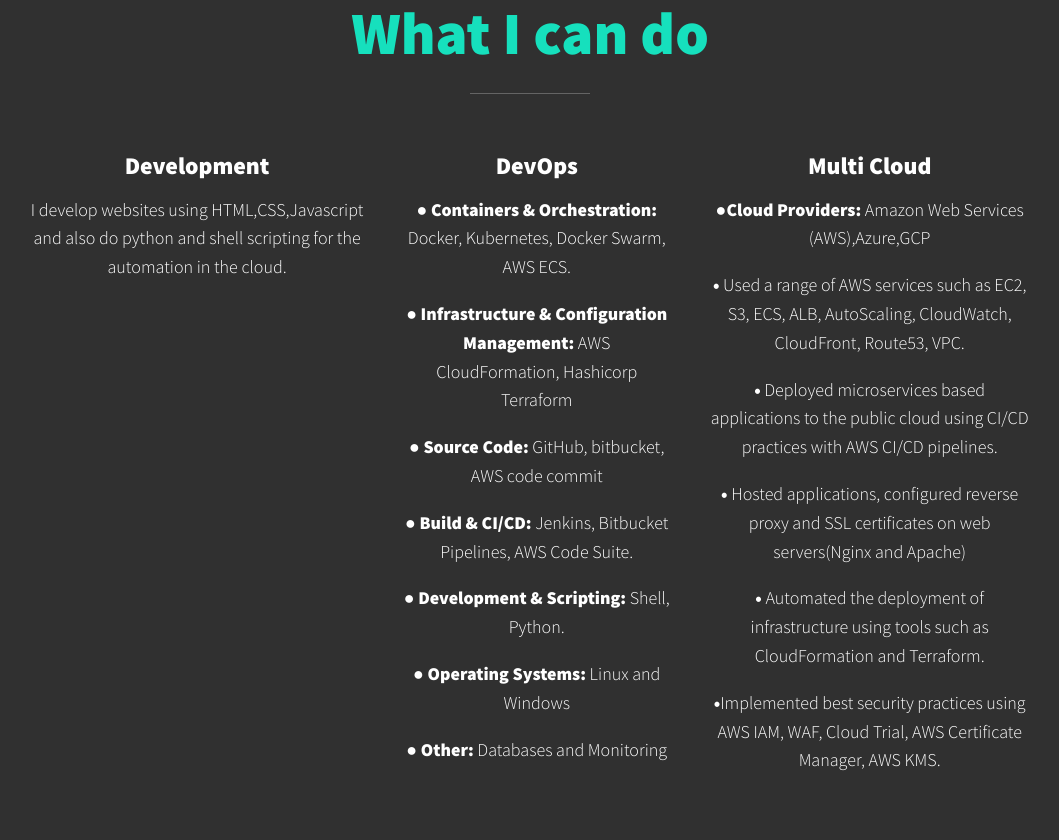
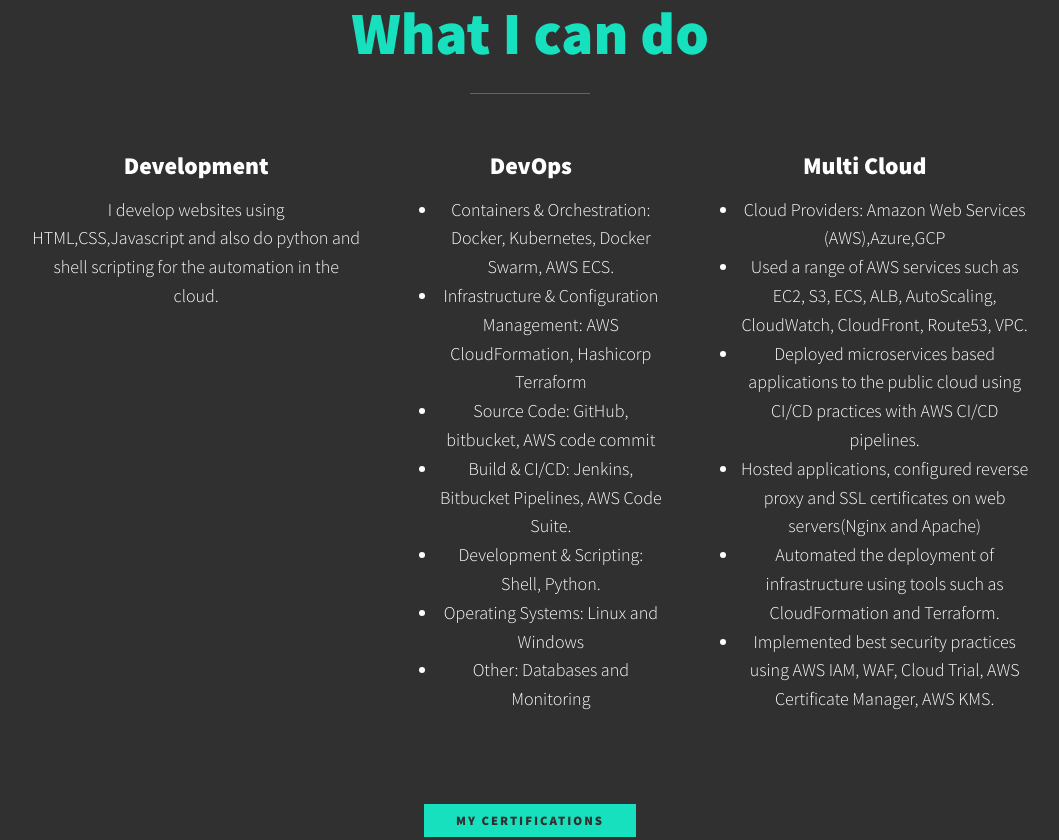
Before and after one commit to musaibsharieff/Portfolio, a plain HTML site: page index.html in a window 1280 px wide. Shown: the part 755-1595 px from the top of the page, without its empty margins (110-1169 px from the left). Drawn offline with nearby package versions, Linux system fonts and the light colour scheme.

Commit message:
changed files

```diff
--- a/index.html
+++ b/index.html
@@ -53,30 +53,35 @@
 
                 <div class="service">
                     <h3>DevOps</h3>
-
-                    <p><strong> ● Containers & Orchestration:</strong> Docker, Kubernetes, Docker Swarm, AWS ECS.</p>
-                    <p><strong> ● Infrastructure & Configuration Management:</strong> AWS CloudFormation,
-                        Hashicorp Terraform</p>
-                    <p><strong>● Source Code:</strong> GitHub, bitbucket, AWS code commit</p>
-                    <p><strong>● Build & CI/CD:</strong> Jenkins, Bitbucket Pipelines, AWS Code Suite.</p>
-                    <p><strong>● Development & Scripting:</strong> Shell, Python.</p>
-                    <p><strong>● Operating Systems:</strong> Linux and Windows</p>
-                    <p><strong>● Other:</strong> Databases and Monitoring</p>
+                   <ul>
+                     <li>Containers & Orchestration:</strong> Docker, Kubernetes, Docker Swarm, AWS ECS.</li>
+                     <li>Infrastructure & Configuration Management:</strong> AWS CloudFormation,
+                        Hashicorp Terraform</li>
+                        <li>Source Code:</strong> GitHub, bitbucket, AWS code commit</li>
+                        <li>Build & CI/CD:</strong> Jenkins, Bitbucket Pipelines, AWS Code Suite.</li>
+                        <li>Development & Scripting:</strong> Shell, Python.</li>
+                        <li> Operating Systems:</strong> Linux and Windows</li>
+                        <li>Other:</strong> Databases and Monitoring</li>
+                </ul>
                 </div> <!-- / service -->
 
                 <div class="service">
                     <h3>Multi Cloud</h3>
-                    <p><strong>●Cloud Providers:</strong> Amazon Web Services (AWS),Azure,GCP </p>
-                    <p><strong>• </strong>Used a range of AWS services such as EC2, S3, ECS, ALB,
-                        AutoScaling, CloudWatch, CloudFront, Route53, VPC.</p>
-                    <p><strong>•</strong> Deployed microservices based applications to the public cloud using
-CI/CD practices with AWS CI/CD pipelines. </p>
-                    <p><strong>•</strong> Hosted applications, configured reverse proxy and SSL certificates
-on web servers(Nginx and Apache)</p>
-                    <p><strong>•</strong> Automated the deployment of infrastructure using tools such as
-CloudFormation and Terraform.</p>
-                     <p><strong>•</strong>Implemented best security practices using AWS IAM, WAF, Cloud
-Trial, AWS Certificate Manager, AWS KMS.</p>
+                    <ul>
+
+                   <li> Cloud Providers: Amazon Web Services (AWS),Azure,GCP </li>
+                   <li>  Used a range of AWS services such as EC2, S3, ECS, ALB,
+                        AutoScaling, CloudWatch, CloudFront, Route53, VPC.</li>
+                        <li>   Deployed microservices based applications to the public cloud using
+CI/CD practices with AWS CI/CD pipelines.</li>
+<li> Hosted applications, configured reverse proxy and SSL certificates
+on web servers(Nginx and Apache)</li>
+<li> Automated the deployment of infrastructure using tools such as
+CloudFormation and Terraform.</li>
+<li> Implemented best security practices using AWS IAM, WAF, Cloud
+Trial, AWS Certificate Manager, AWS KMS.</li>
+
+                     </ul>
                 </div> <!-- / service -->
             </div> <!-- / services -->
 
```
